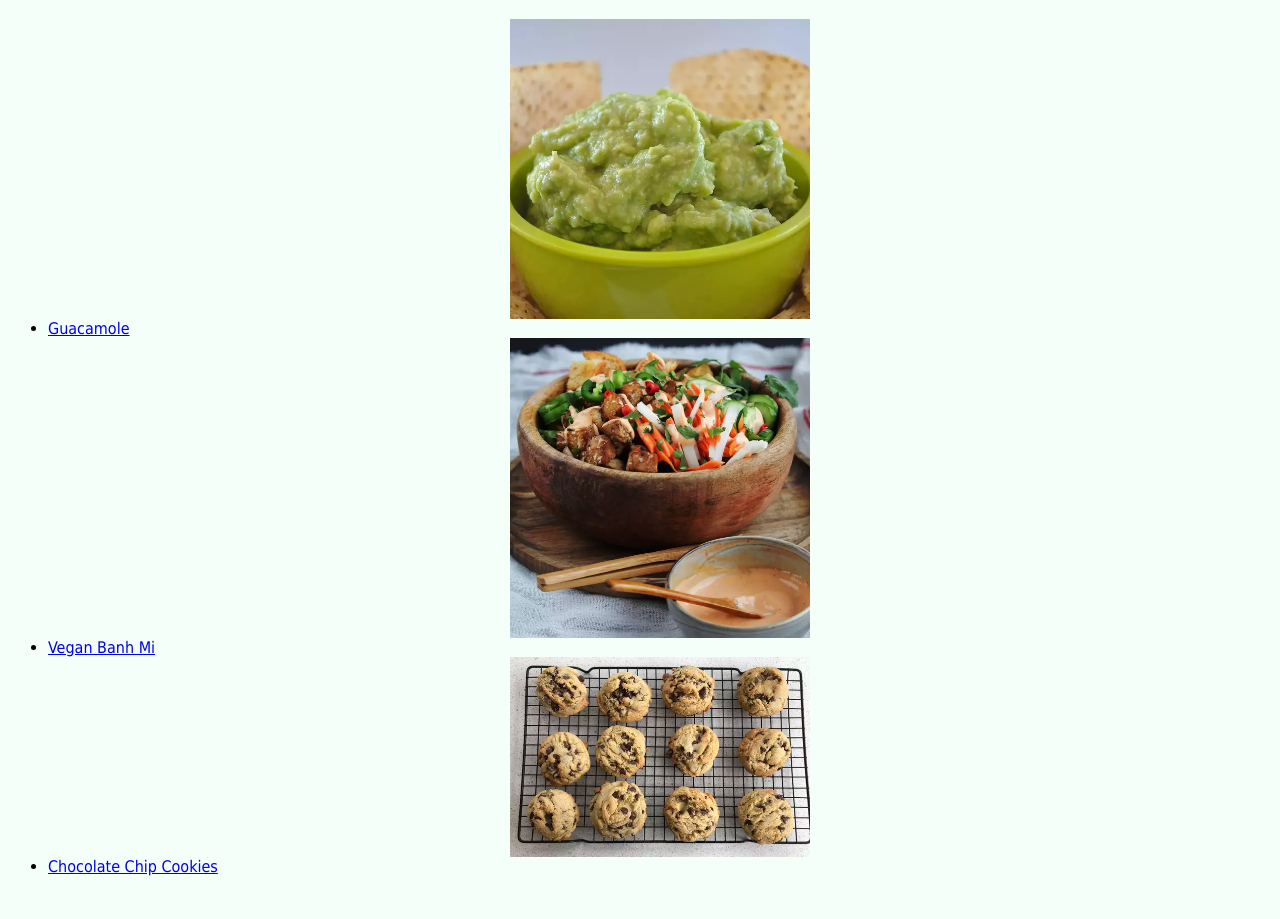
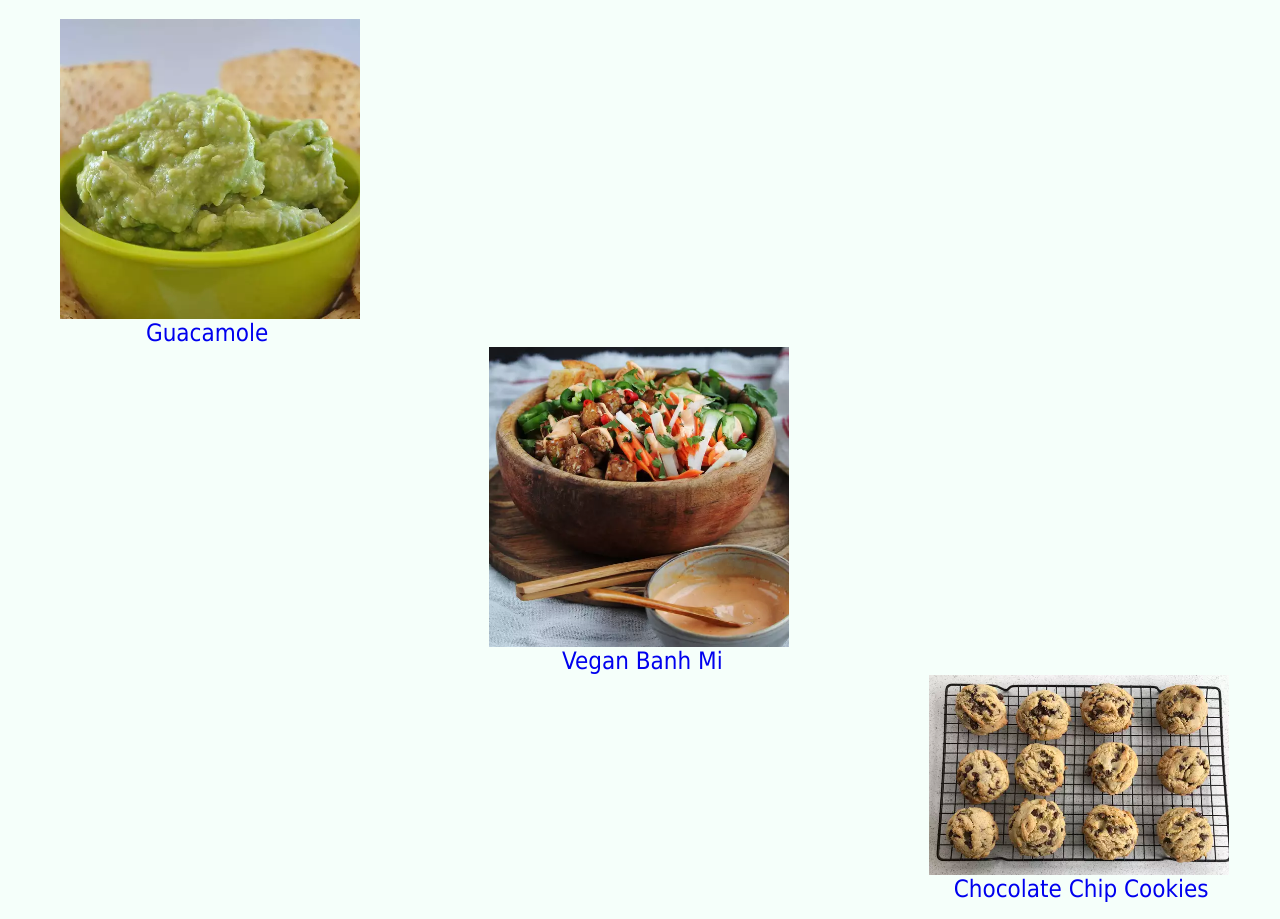
Before and after one commit to paulomonsale/recipes, a plain HTML site: page index.html in a window 1280 px wide. Shown: the part 62-981 px from the top of the page. Before the commit the page ends 954 px from the top, so only its background shows below. Drawn offline with Linux system fonts and the light colour scheme.

Commit message:
Style elements on homepage and recipe pages

```diff
--- a/style.css
+++ b/style.css
@@ -6,15 +6,28 @@ h1 {
   text-align: center;
 }
 
-img {
+li a {
+  font-size: 24px;
+  text-decoration: none;
+}
+
+li a:hover {
+  text-decoration: underline;
+}
+
+.home,
+.recipe {
   display: block;
-  margin-left: auto;
-  margin-right: auto;
 }
 
 .home {
   height: auto;
   width: 300px;
+}
+
+.recipe {
+  margin-left: auto;
+  margin-right: auto;
 }
 
 .main {
@@ -24,6 +37,34 @@ img {
 
 #homepage {
   background-color: mintcream;
+}
+
+#homepage ul {
+  list-style-type: none;
+}
+
+#guac img {
+  margin-left: 1%;
+}
+
+#guac a {
+  margin-left: 8%;
+}
+
+#vbm img {
+  margin-left: 36%;
+}
+
+#vbm a {
+  margin-left: 42%;
+}
+
+#ccc img {
+  margin-left: 72%;
+}
+
+#ccc a {
+  margin-left: 74%;
 }
 
 #guac-page {
```
